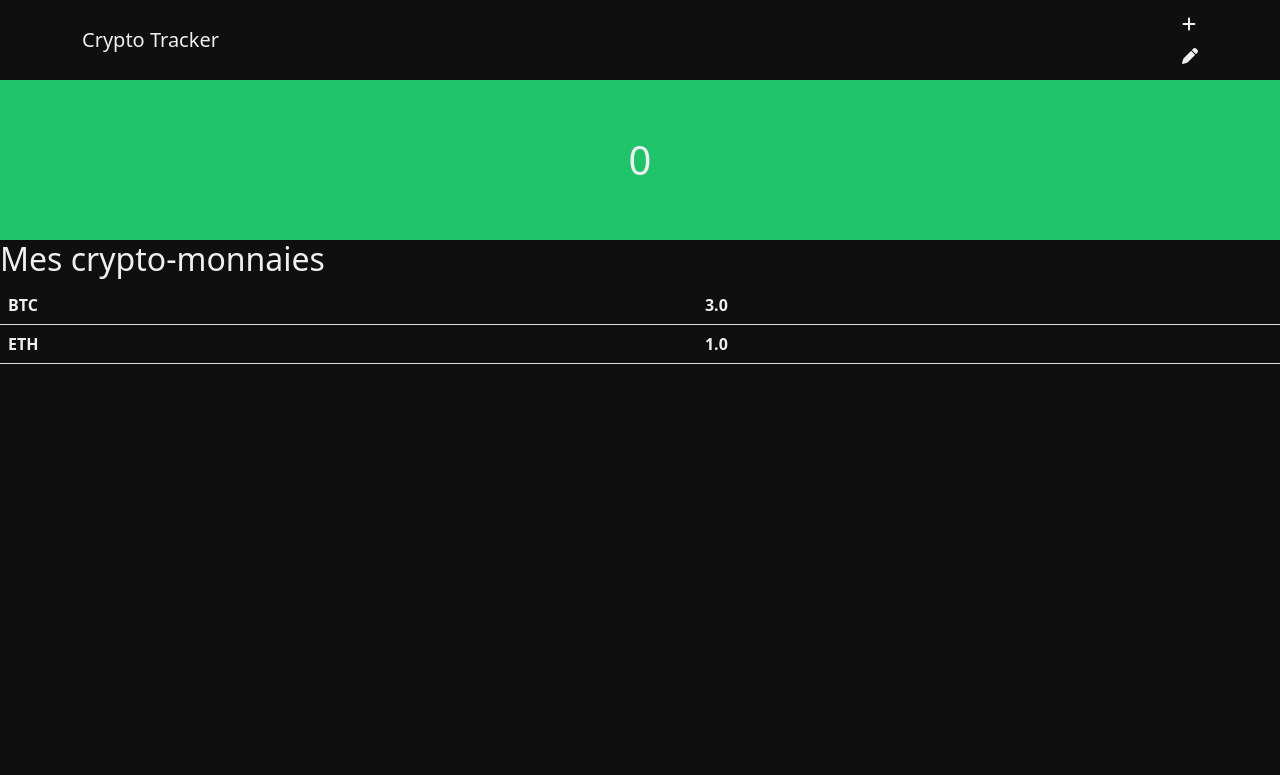
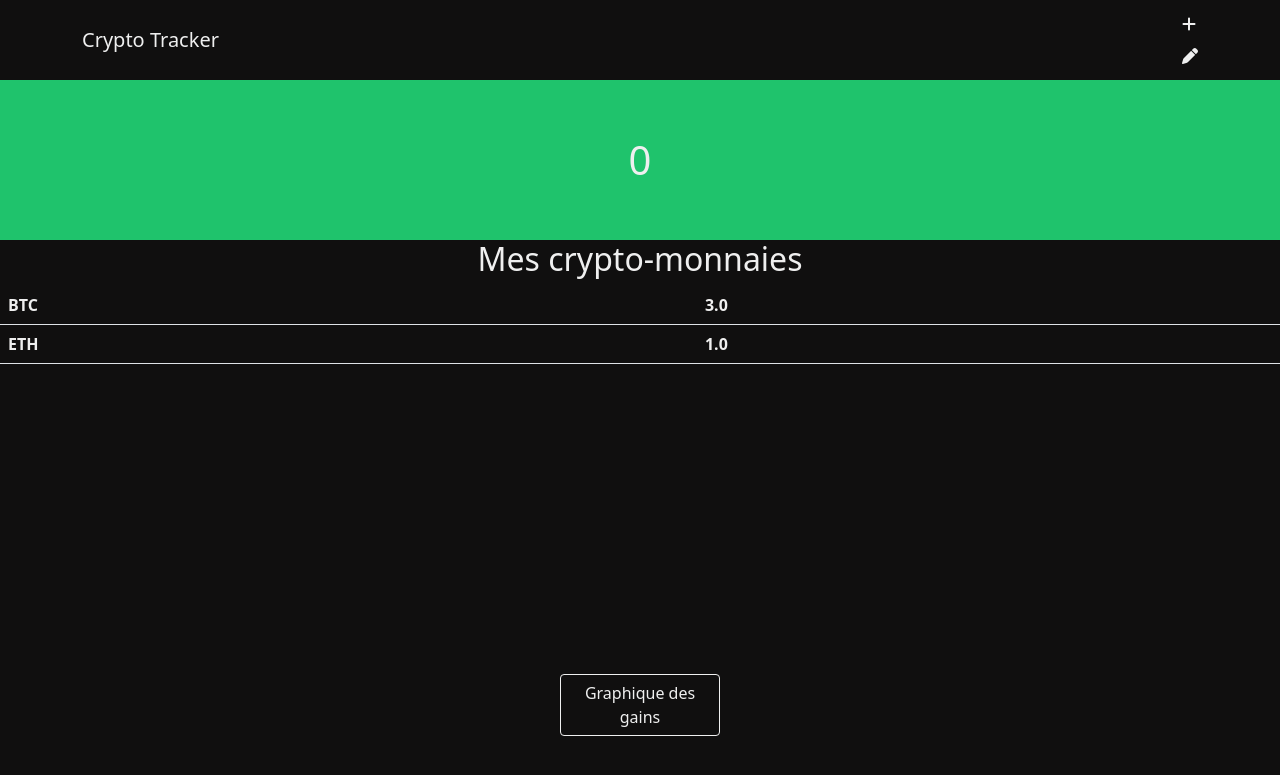
Before and after one commit to CamilleBaptista83/crypto, a Flask app: page / in a window 1280 px wide. Shown: the top 775 px of the page. Run offline with Flask 2, Linux system fonts and the light colour scheme; data comes from the database, SQL or seed files in the repository; data that the repository does not hold is empty; some libraries are stand-ins or nearby versions.

Commit message:
premiere livraison

```diff
--- a/static/css/style.css
+++ b/static/css/style.css
@@ -57,6 +57,16 @@ a {
     margin: 2rem 0;
 }
 
+.fixed {
+    position: absolute;
+    bottom: 2rem;
+    left: 0;
+    right: 0;
+    max-width: 10rem;
+    margin-left: auto;
+    margin-right: auto;
+}
+
 form {
     display: flex;
     justify-content: center;
@@ -78,8 +88,16 @@ form {
     margin: 1rem 0;
 }
 
-.container-crypto{
+.container-crypto {
     border-bottom: solid 3px var(--vert);
+}
+
+.red{
+    color: red;
+}
+
+.green{
+    color: var(--vert);
 }
 
 @media screen and (max-width: 500px) {
--- a/templates/pages/home.html
+++ b/templates/pages/home.html
@@ -5,13 +5,14 @@
 {% block body %}
 
 <header>
+
     <h1 class="text-center m-3">{{total_prix}}</h1>
 
 </header>
 
 <div class="table-container">
 
-    <h2>Mes crypto-monnaies</h2>
+    <h2 class="text-center">Mes crypto-monnaies</h2>
 
 
     <section>
@@ -39,18 +40,10 @@
                 </tr>
                 {% endfor %}
 
-                <!-- <tr>
-                    <th>2</th>
-                    <td>Jacob</td>
-                    <td><i class="fa-solid fa-angle-down"></i></td>
-                </tr>
-                <tr>
-                    <th>3</th>
-                    <td>Larry the Bird</td>
-                    <td><i class="fa-solid fa-equals"></i></td>
-                </tr> -->
             </tbody>
         </table>
+
+        <button class="btn fixed"><a href="/graphique">Graphique des gains</a></button>
     </section>
 
 </div>
```
Also changed, not shown: templates/pages/graph.html (+1 -3 lines), templates/pages/modify.html (+4 -4 lines).
